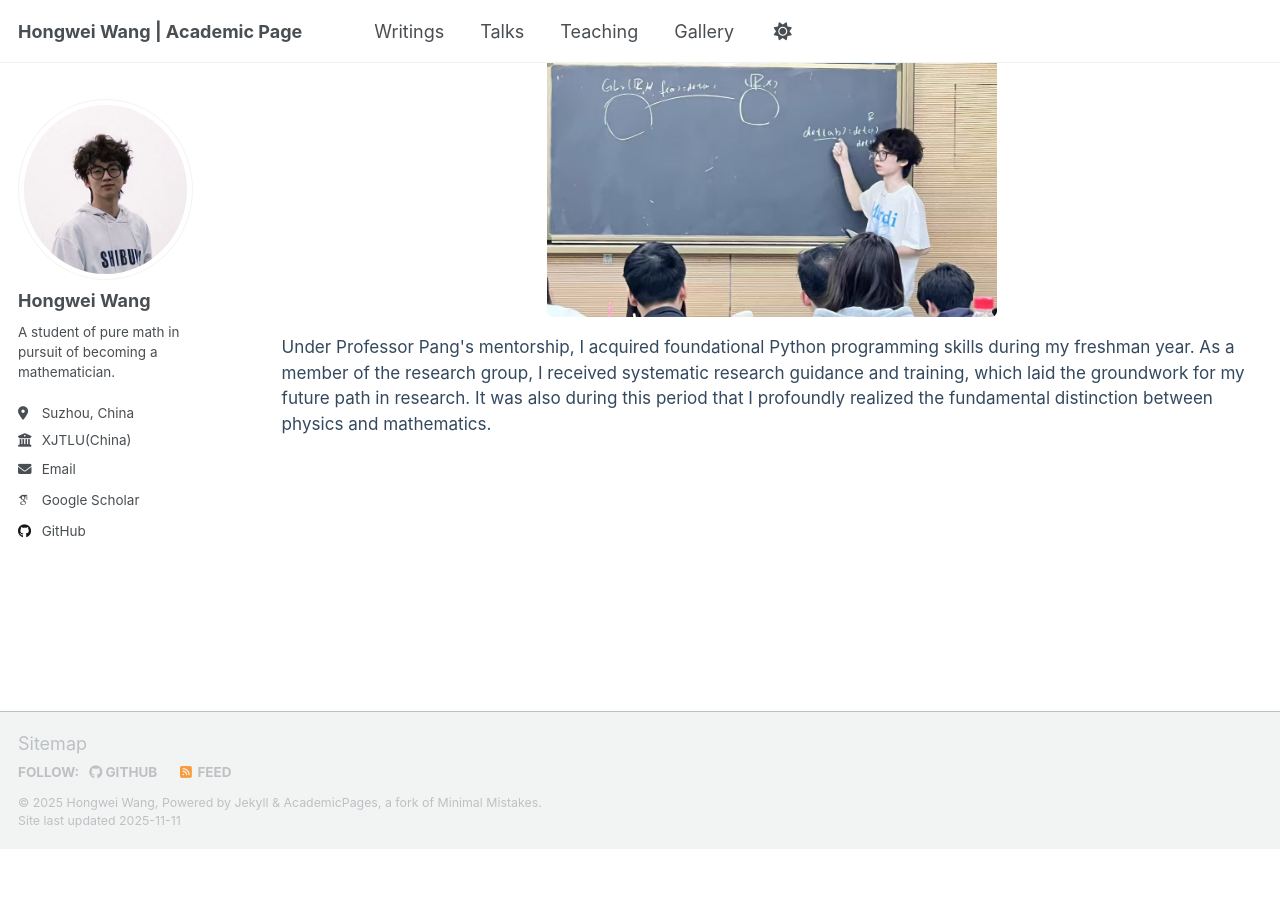
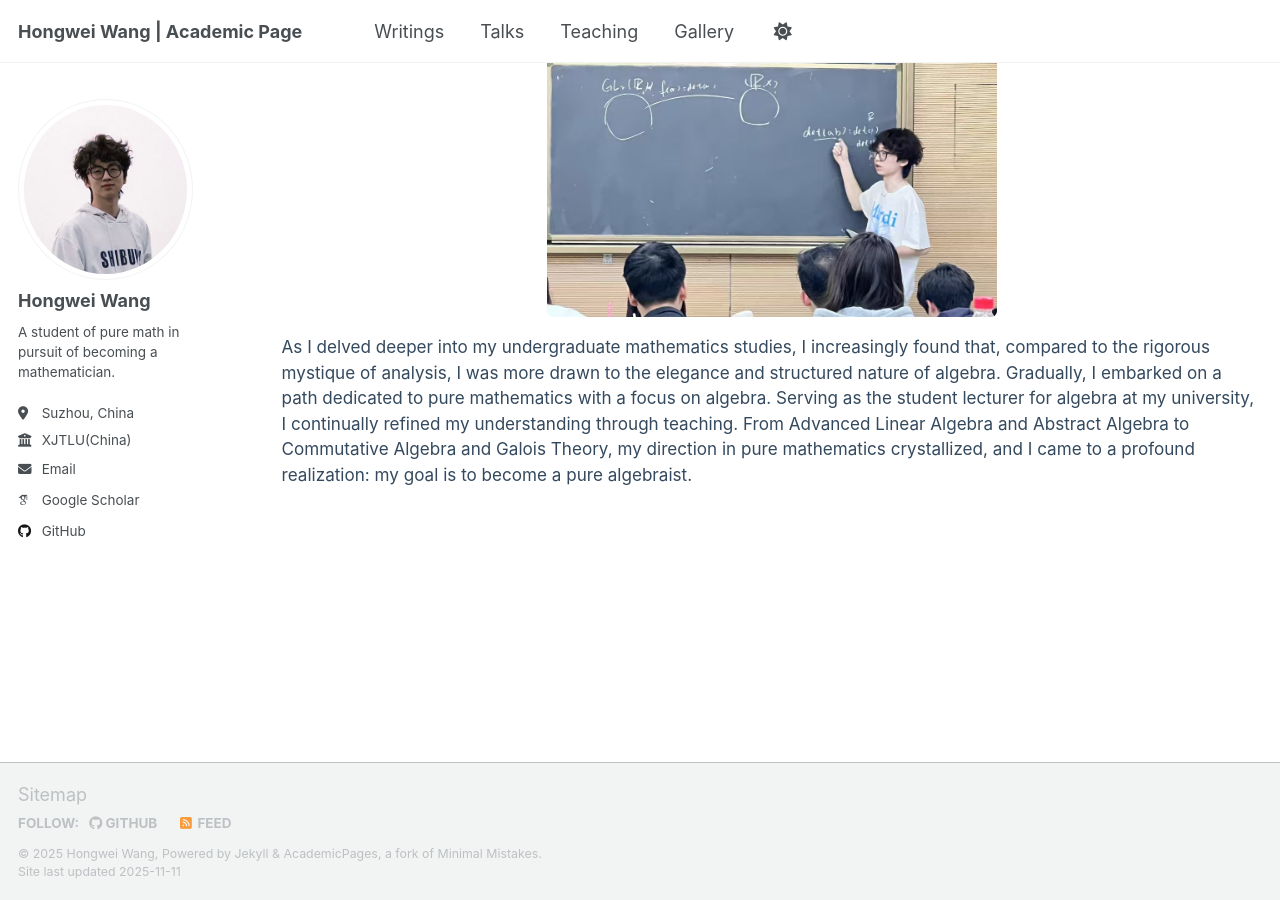
Before and after one commit to WangHongWei-AcademicPage/WangHongWei-AcademicPage.github.io, a Jekyll site: the page built from _pages/gallery.html, in a window 1280 px wide and 900 px high, scrolled down 1994 px. Built offline with Jekyll 4.4.1, drawn with Linux system fonts in a browser that asks for light colours; some web fonts are replaced; a script that is not in the unit is left out; before the commit the page ends 2843 px from its top, so only the background shows below that.

Commit message:
Update gallery.html

```diff
--- a/_pages/gallery.html
+++ b/_pages/gallery.html
@@ -43,7 +43,7 @@ author_profile: true
       <h3 style="margin: 0; color: #2c3e50; font-size: 1.3em; font-weight: 600;">Mathematics is the structure of universe</h3>
       <p style="margin: 0 0 0 10px; color: #7f8c8d; font-size: 0.85em; font-weight: 500; white-space: nowrap;">06/2023</p>
     </div>
-    <img src="../assets/lec.png" alt="Attending astronomy conference with Professor Pang's team" style="max-width: 450px; width: 90%; height: auto; display: block; margin: 0 auto; border-radius: 6px;">
-    <p style="margin-top: 1em; color: #34495e; font-size: 0.95em; line-height: 1.5;">Under Professor Pang's mentorship, I acquired foundational Python programming skills during my freshman year. As a member of the research group, I received systematic research guidance and training, which laid the groundwork for my future path in research. It was also during this period that I profoundly realized the fundamental distinction between physics and mathematics.</p>
+    <img src="../assets/Lec.png" alt="Attending astronomy conference with Professor Pang's team" style="max-width: 450px; width: 90%; height: auto; display: block; margin: 0 auto; border-radius: 6px;">
+    <p style="margin-top: 1em; color: #34495e; font-size: 0.95em; line-height: 1.5;">As I delved deeper into my undergraduate mathematics studies, I increasingly found that, compared to the rigorous mystique of analysis, I was more drawn to the elegance and structured nature of algebra. Gradually, I embarked on a path dedicated to pure mathematics with a focus on algebra. Serving as the student lecturer for algebra at my university, I continually refined my understanding through teaching. From Advanced Linear Algebra and Abstract Algebra to Commutative Algebra and Galois Theory, my direction in pure mathematics crystallized, and I came to a profound realization: my goal is to become a pure algebraist.</p>
   </div>
 </div>
```
